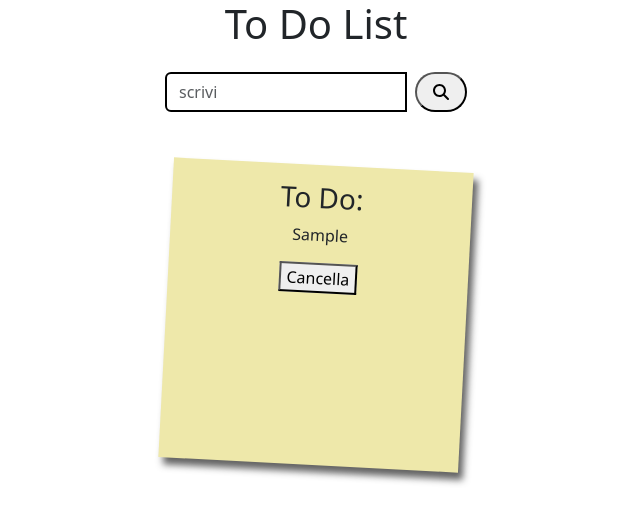
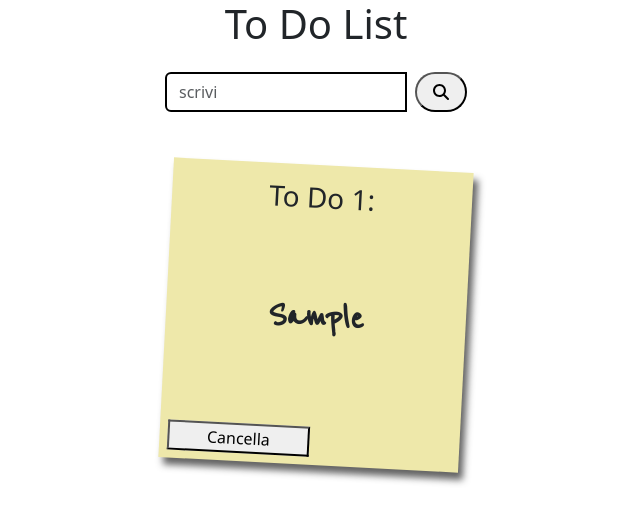
Before and after one commit to ValCas18/todo-app, a React app: page / in a window 1280 px wide. Both pictures are taken after typing "Sample" into the empty fields and a click on the button 765 px from the left and 92 px from the top of the page. Shown: the top 524 px of the page, without its empty margins (324-964 px from the left). Built offline with nearby package versions, Linux system fonts and the light colour scheme; the HTML template or start-up script is replaced by a standard one.

Commit message:
CSS update

```diff
--- a/src/App.css
+++ b/src/App.css
@@ -1,8 +1,10 @@
 @import url("https://fonts.googleapis.com/css2?family=Reenie+Beanie&display=swap");
-.reenie-beanie-regular {
+
+.font {
 	font-family: "Reenie Beanie", cursive;
-	font-weight: 400;
-	font-style: normal;
+	font-weight: 700;
+	font-size: 40px;
+	line-height: 40px;
 }
 
 :root {
@@ -34,6 +36,7 @@
 	width: 300px;
 	height: 300px;
 	box-shadow: 5px 7px 7px rgb(33, 33, 33, 0.7);
+	transition: transform 0.3s linear;
 }
 
 .postit:nth-child(even) {
@@ -50,19 +53,23 @@
 	background-color: palegoldenrod;
 }
 
+.postit:nth-child(3n) {
+	transform: rotate(-3deg);
+	position: relative;
+	background-color: palegreen;
+}
+
 .postit:nth-child(4n) {
 	transform: rotate(10deg);
 	position: relative;
-	top: 5px;
 	background-color: #f4989c;
 }
 
-.postit:nth-child(3n) {
-	transform: rotate(-3deg);
+.postit:hover {
+	transform: scale(1.3);
 	position: relative;
-	top: 5px;
-
-	background-color: palegreen;
+	z-index: 5;
+	box-shadow: 10px 10px 7px rgb(0, 0, 0, 0.7);
 }
 
 .formControl {
--- a/src/components/List.jsx
+++ b/src/components/List.jsx
@@ -6,10 +6,14 @@ const List = ({ todo, handleDelete }) => {
 			<Row className="gy-3 justify-content-center">
 				{todo &&
 					todo.map((e, i) => (
-						<Col className="p-2 postit" key={i} xs={12} md={5} lg={4}>
-							<h3 className="my-2">To Do:</h3>
-							<p>{e}</p>
-							<button onClick={() => handleDelete(i)}>Cancella</button>
+						<Col className="postit p-2 d-flex flex-column justify-content-between" key={i} xs={12} md={5} lg={4}>
+							<h3 className="my-2">To Do {i + 1}:</h3>
+							<div className="d-flex justify-content-center align-items-center">
+								<p className="font px-1">{e.length > 50 ? e.slice(0, 49) + "..." : e}</p>
+							</div>
+							<button className=" w-50" onClick={() => handleDelete(i)}>
+								Cancella
+							</button>
 						</Col>
 					))}
 			</Row>
```
